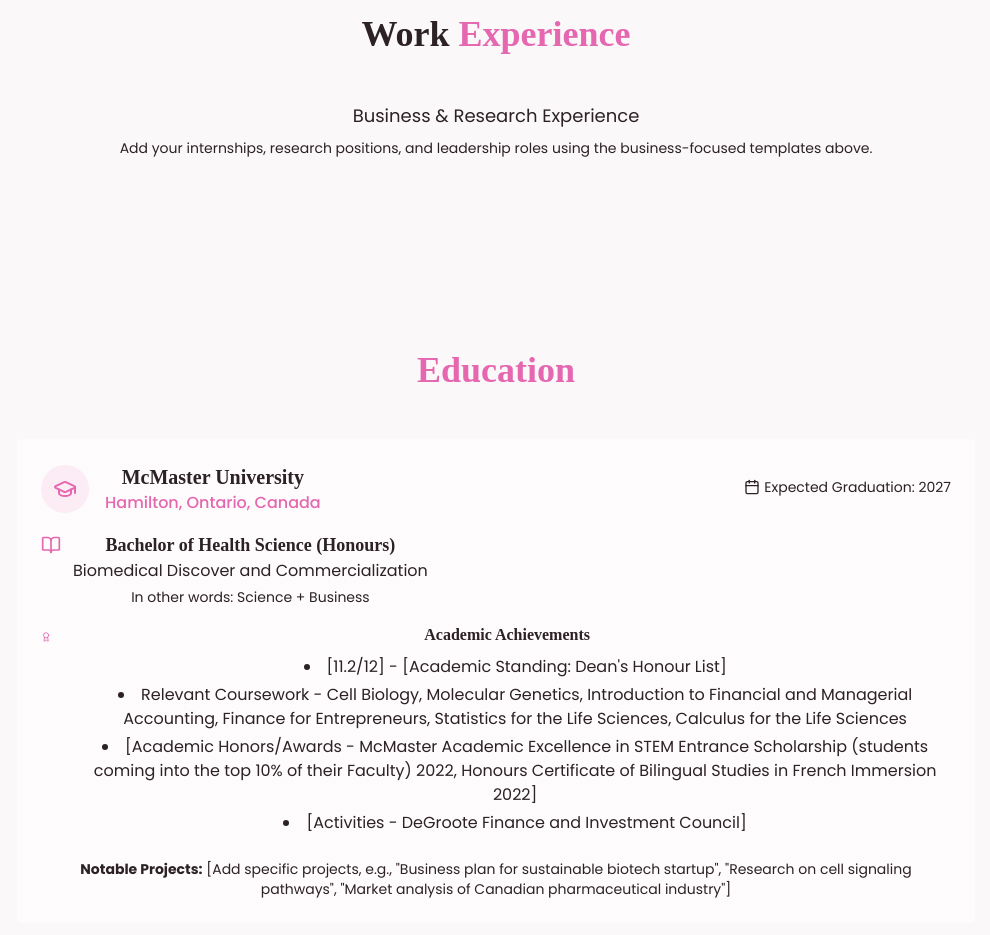
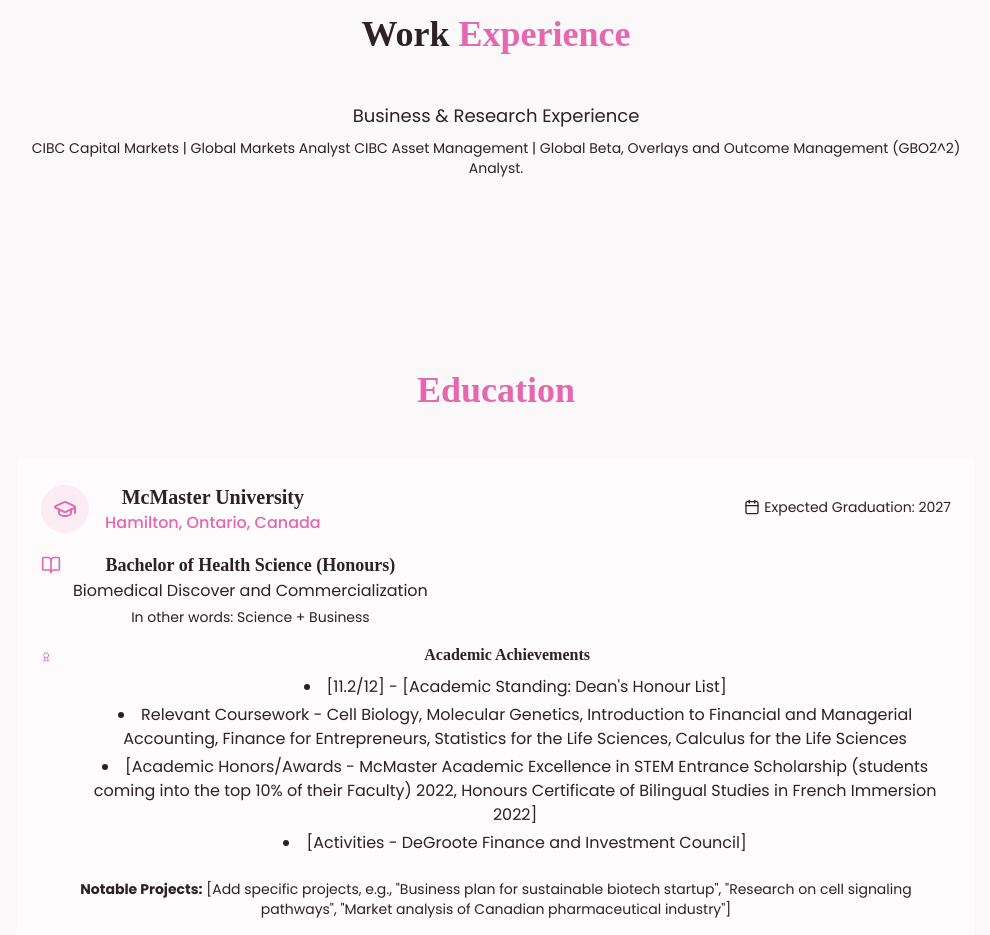
Before and after one commit to greens422/Personal-Website, a React (Vite) app: page / in a window 1280 px wide. Shown: the part 2840-3775 px from the top of the page, without its empty margins (144-1134 px from the left). Built offline with nearby package versions, Linux system fonts and the light colour scheme.

Commit message:
third commit

```diff
--- a/src/components/ExperienceSection.jsx
+++ b/src/components/ExperienceSection.jsx
@@ -120,7 +120,8 @@
 
           <div className="text-center text-muted-foreground">
             <p className="text-lg">Business & Research Experience</p>
-            <p className="text-sm mt-2">Add your internships, research positions, and leadership roles using the business-focused templates above.</p>
+            <p className="text-sm mt-2">CIBC Capital Markets | Global Markets Analyst
+              CIBC Asset Management	| Global Beta, Overlays and Outcome Management (GBO2^2) Analyst.</p>
           </div>
         </div>
       </div>
```
